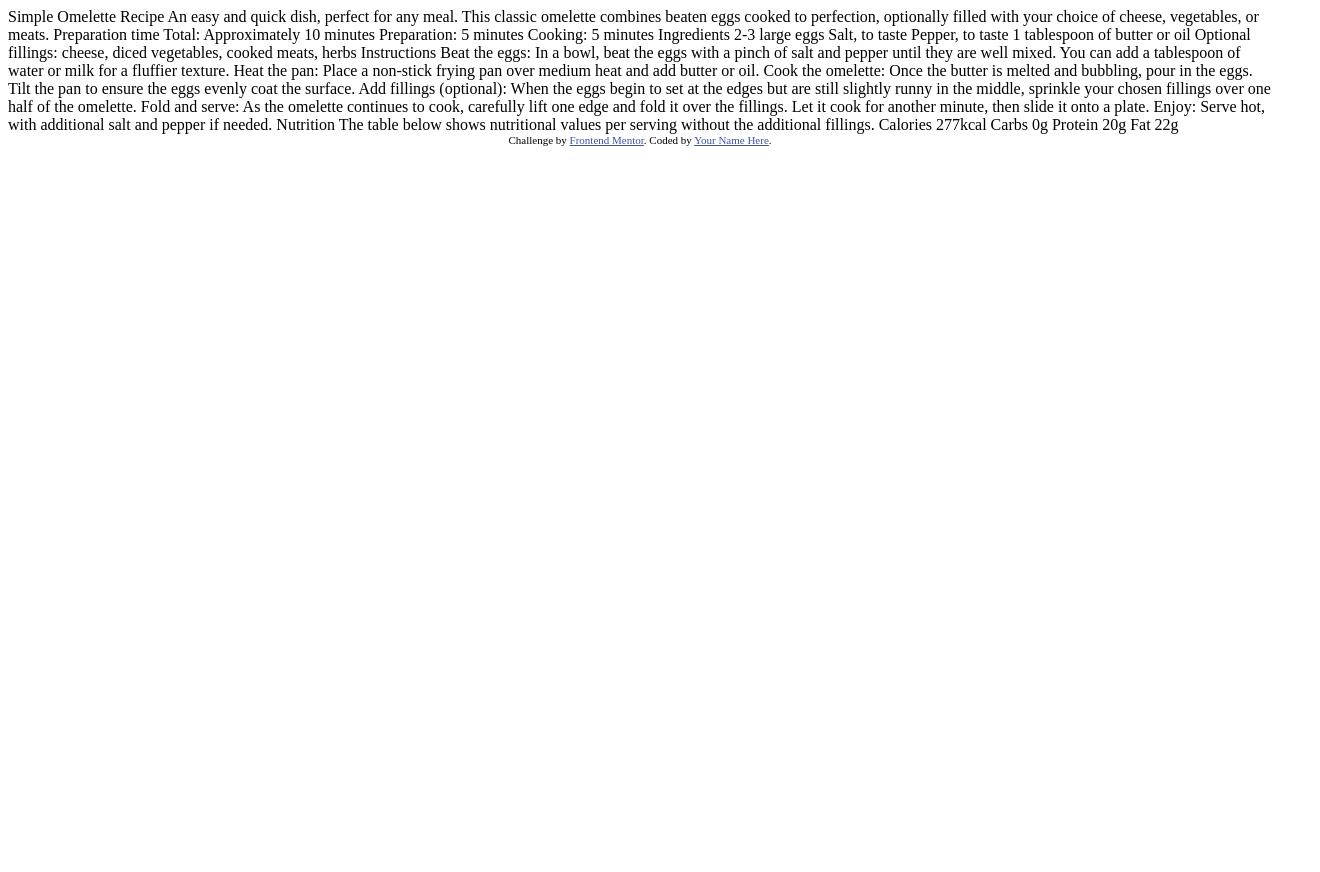
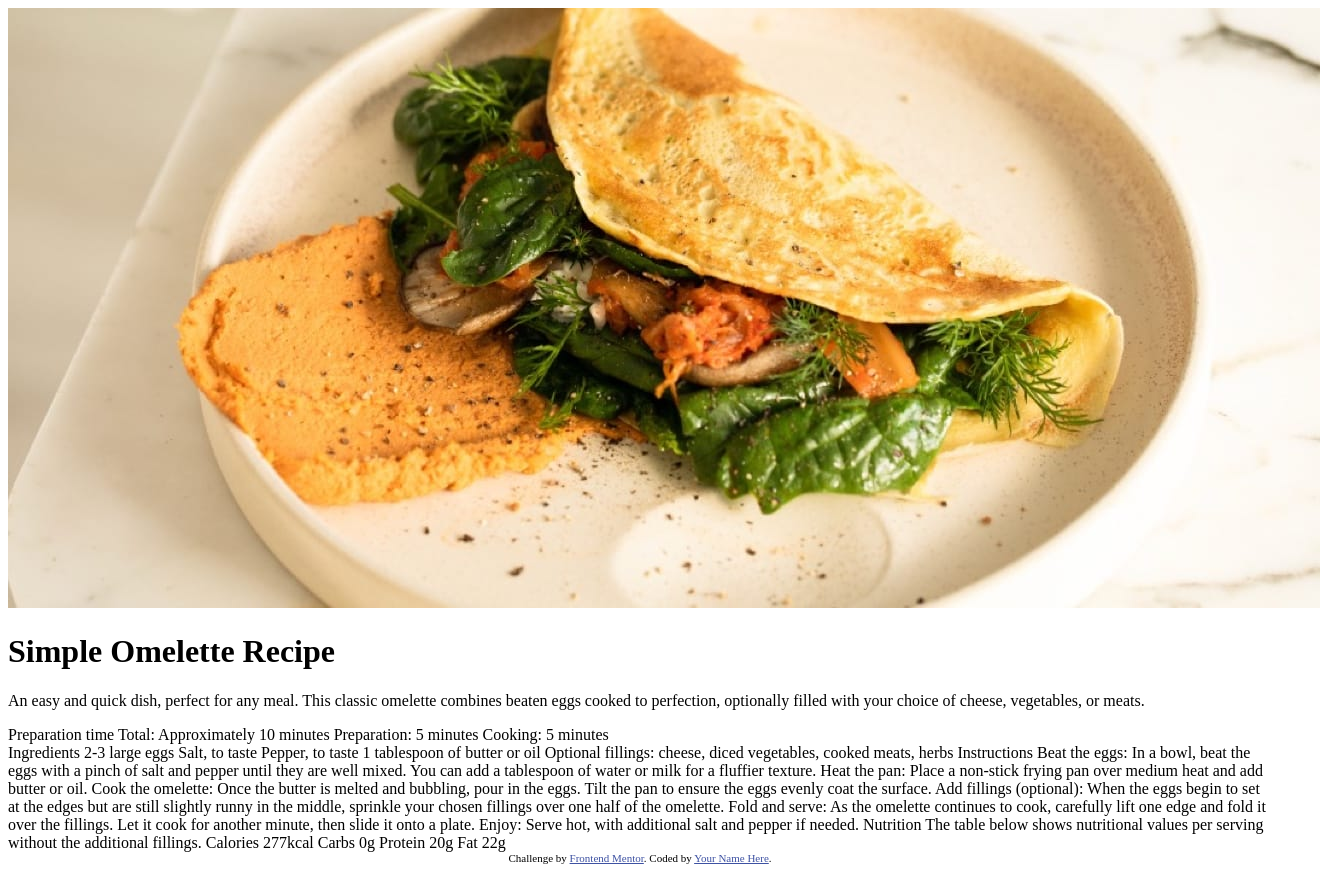
Before and after one commit to NathalieGrossier/simpleomeletterecipe, a plain HTML site: page index.html in a window 1280 px wide. Shown: the whole page, 1320 px wide, since content can reach past the window. Before the commit the page ends 800 px from the top, so only its background shows below. Drawn offline with Linux system fonts and the light colour scheme.

Commit message:
travail 22h

```diff
--- a/index.html
+++ b/index.html
@@ -1,5 +1,5 @@
 <!DOCTYPE html>
-<html lang="en">
+<html lang="fr">
   <head>
     <meta charset="UTF-8" />
     <meta name="viewport" content="width=device-width, initial-scale=1.0" />
@@ -26,13 +26,23 @@
     </style>
   </head>
   <body>
-    <header></header>
-    <main></main>
+    <header>
+      <div>
+        <img
+          src="./assets/images/image-omelette.jpeg"
+          alt="omelette dans une assiette"
+        />
+      </div>
+    <h1>Simple Omelette Recipe</h1>
 
-    Simple Omelette Recipe An easy and quick dish, perfect for any meal. This
+    <p>An easy and quick dish, perfect for any meal. This
     classic omelette combines beaten eggs cooked to perfection, optionally
-    filled with your choice of cheese, vegetables, or meats. Preparation time
-    Total: Approximately 10 minutes Preparation: 5 minutes Cooking: 5 minutes
+    filled with your choice of cheese, vegetables, or meats.</p>
+
+    <div>Preparation time
+    Total: Approximately 10 minutes Preparation: 5 minutes Cooking: 5 minutes</div>
+
+
     Ingredients 2-3 large eggs Salt, to taste Pepper, to taste 1 tablespoon of
     butter or oil Optional fillings: cheese, diced vegetables, cooked meats,
     herbs Instructions Beat the eggs: In a bowl, beat the eggs with a pinch of
```
Also changed, not shown: style.css (added).
